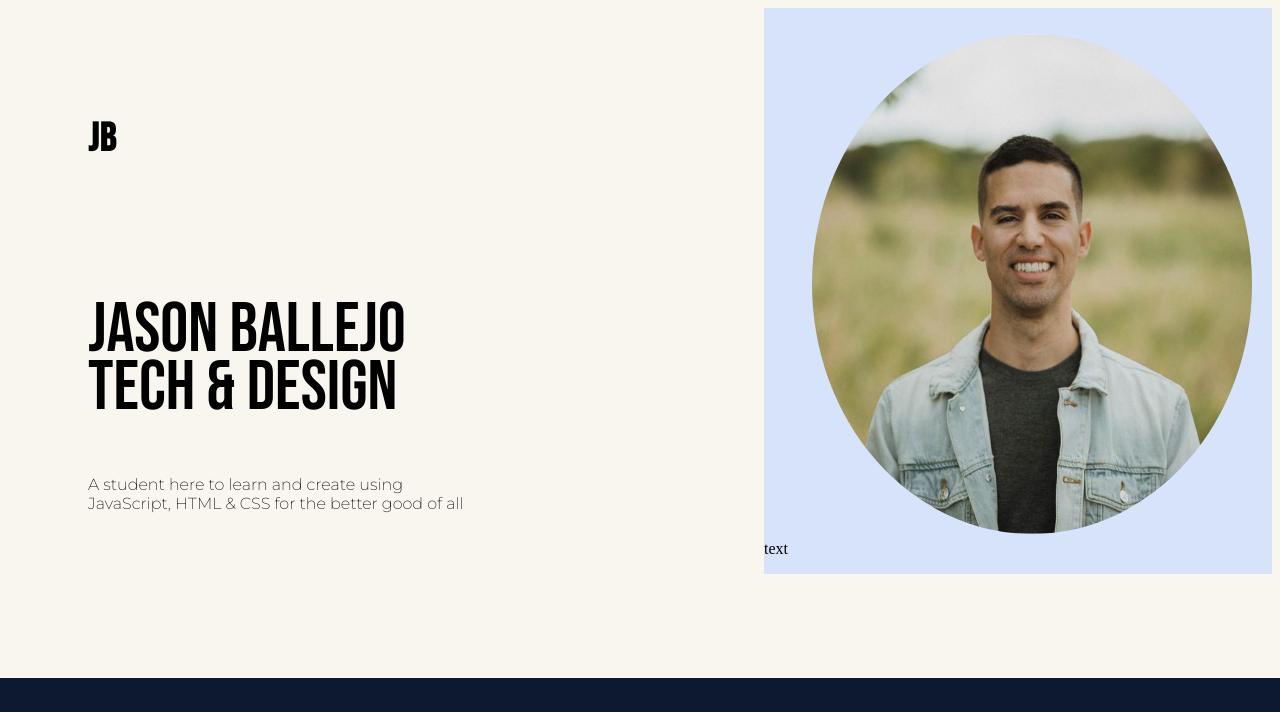
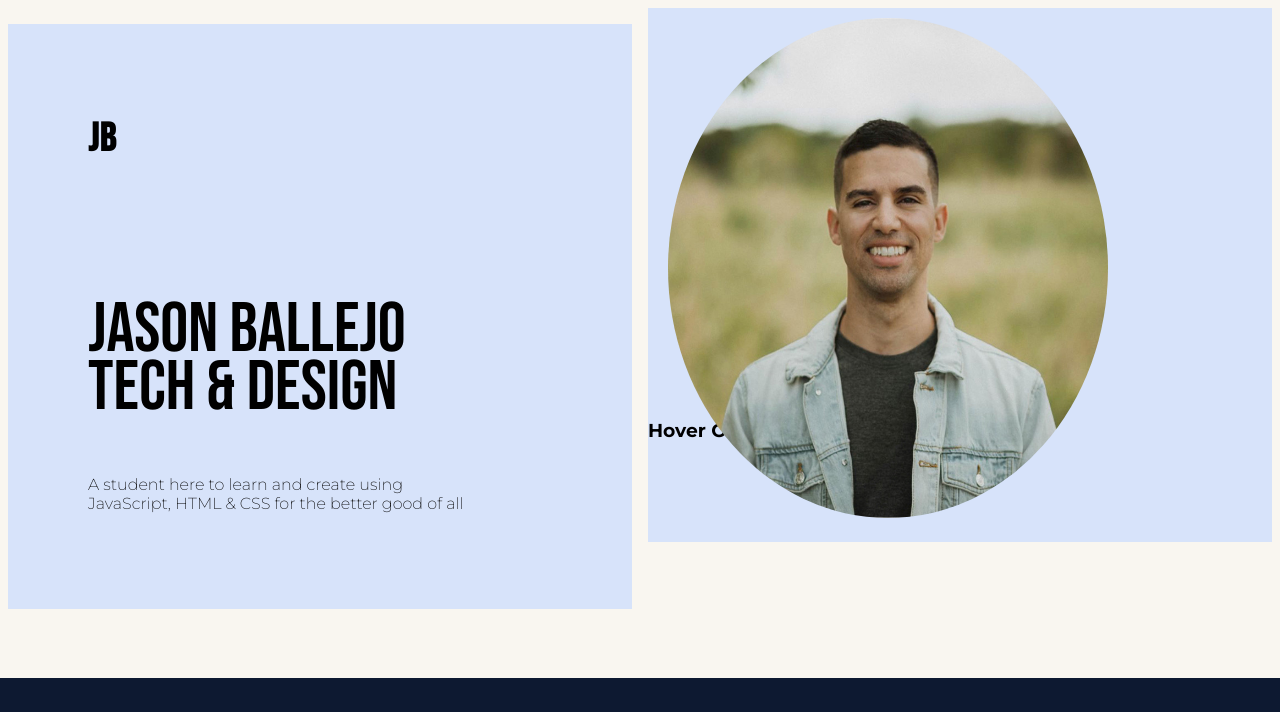
Before and after one commit to jasonballejo/first-personal-website, a plain HTML site: page index.html in a window 1280 px wide. Shown: the top 712 px of the page. Drawn offline with Linux system fonts and the light colour scheme.

Commit message:
all updates

```diff
--- a/index.html
+++ b/index.html
@@ -18,7 +18,7 @@
 
     <div class="right_side">
         <p>
-            text
+            <h3>Hover over to see what I do</h3>
             <img id="profile" src="/Test.jpeg" alt="Pic of Me"/>
         </p>
 
--- a/style.css
+++ b/style.css
@@ -1,5 +1,6 @@
 body {
     background: #F9F6F0;
+    column-count: 2;
   }
 
 .opener {
@@ -33,15 +34,24 @@ body {
 
 .right_side {
     background-color: #D7E3FA;
-    float: right;
+    margin-right: auto;
 }
 
 .right_side img {
-    right: 0;
     border-radius: 90% / 90%;
     margin: 10px 20px 20px;
     width: 440px;
     height: 500px;
+    position: relative;
+}
+
+.right_side h3 {
+    text-align: center;
+    height: 50px;
+    position: absolute;
+    top: 50%;
+    font-family: 'Montserrat', sans-serif;
+    text-transform: capitalize;
 }
 
 .footer {
```
